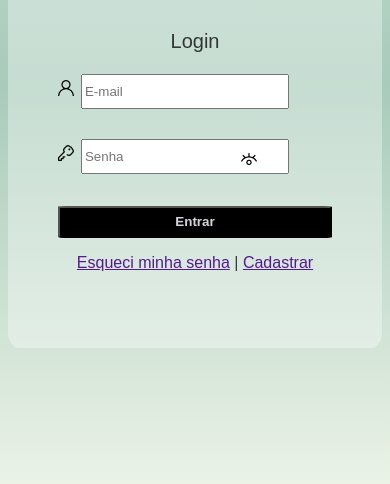
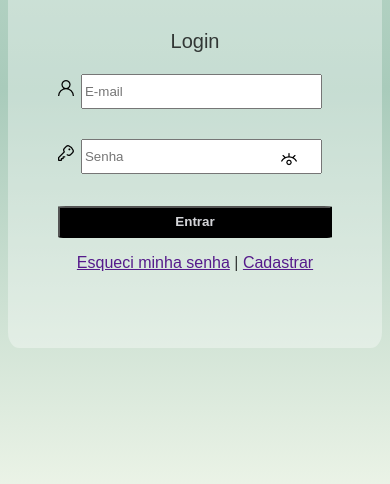
Before and after one commit to GugaAraujo/Tela-de-Login, a plain HTML site: page index.html in a window 390 px wide. Shown: the part 342-826 px from the top of the page. Drawn offline with Linux system fonts and the light colour scheme.

Commit message:
Update mobile.css

```diff
--- a/mobile.css
+++ b/mobile.css
@@ -45,7 +45,7 @@ form {
 
 .form {
     height: 1.8rem;
-    width: 73%;
+    width: 85%;
 }
 p {
     font-family:Arial, Helvetica, sans-serif;
@@ -78,7 +78,7 @@ button:hover {
 }
 #olho {
     position: absolute;
-    right: 75px;
+    right: 35px;
     bottom: 4px;
     top: 78px;
 }
```
